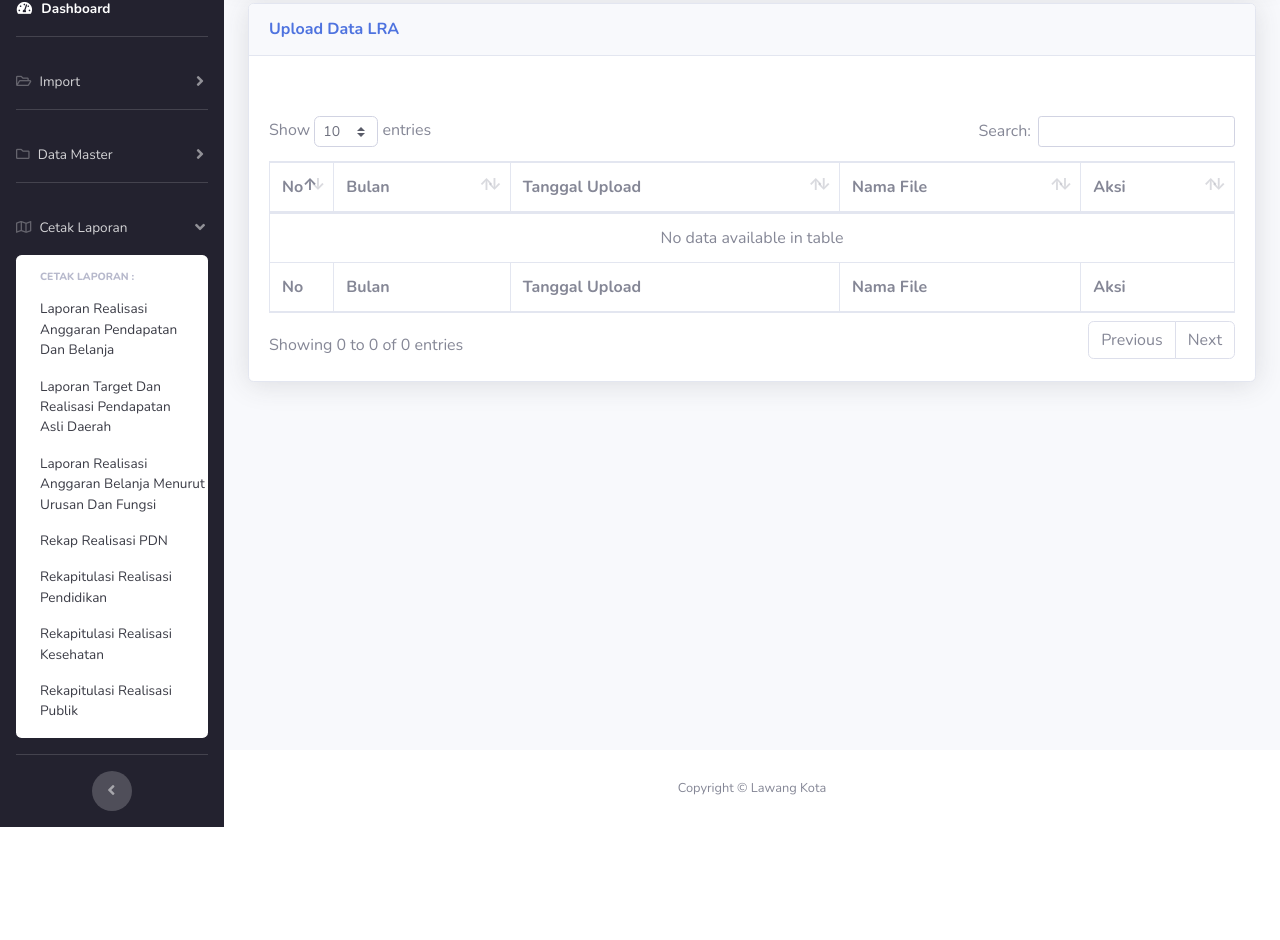
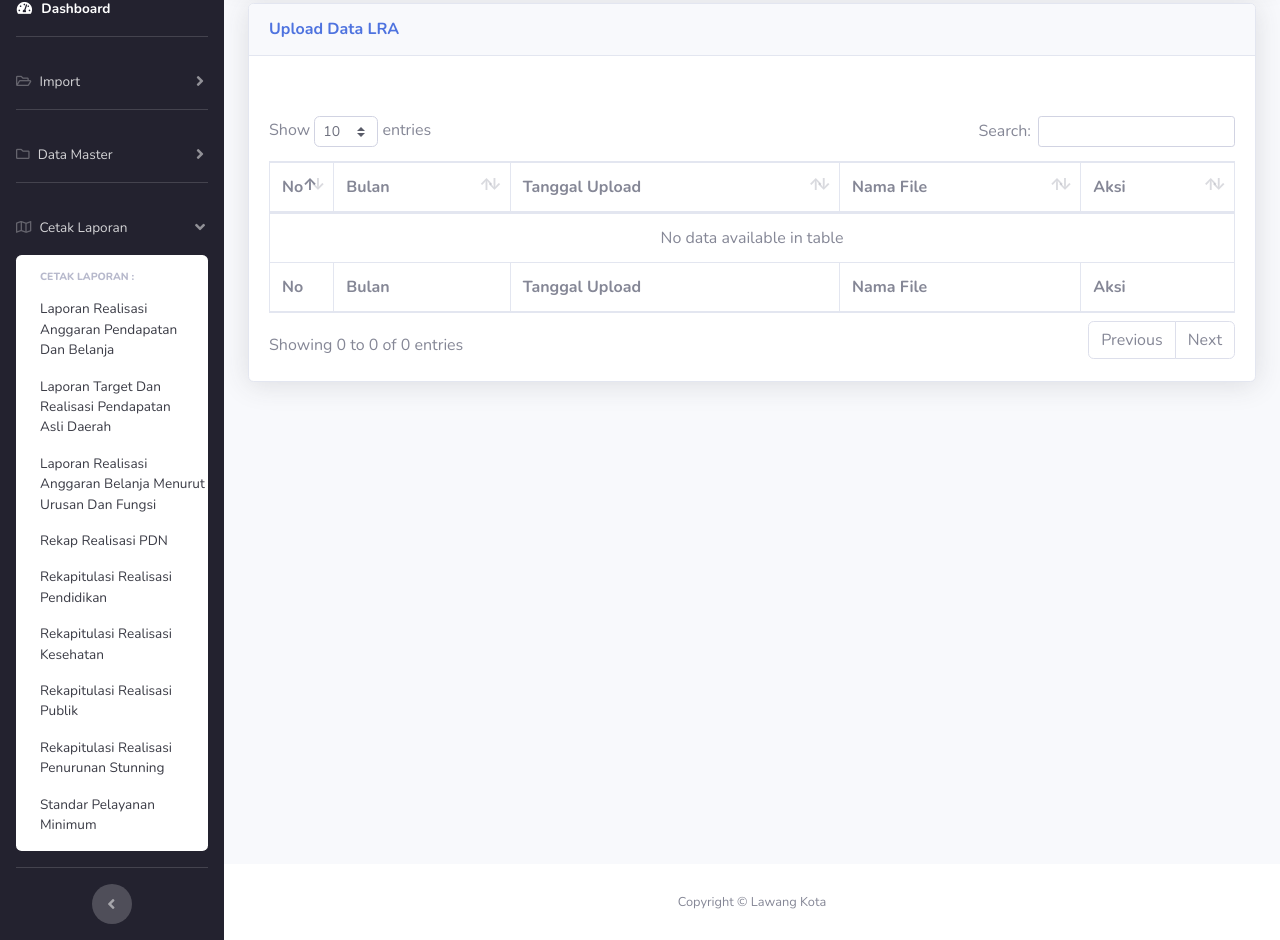
Before and after one commit to iqbae/projectlawang, a PHP site: page /uploadlra.php in a window 1280 px wide, after a click on "Cetak Laporan". Shown: the part 91-1031 px from the top of the page. Before the commit the page ends 918 px from the top, so only its background shows below. Run offline with PHP 8.4, Linux system fonts and the light colour scheme; a user stored in the database is signed in; data that the repository does not hold is empty.

Commit message:
compare, to resolve why sidebar have slowbar

```diff
--- a/index.php
+++ b/index.php
@@ -8,7 +8,6 @@ if (!isset($_SESSION["login"])) {
 }
 
 ?>
-
 
 <!DOCTYPE html>
 <html lang="en">
@@ -57,7 +56,6 @@ if (!isset($_SESSION["login"])) {
                     <i class="far fa-star"></i>
                     <span>Dashboard</span></a>
             </li>
-
 
             <!-- Divider -->
             <hr class="sidebar-divider" />
@@ -193,7 +191,7 @@ if (!isset($_SESSION["login"])) {
                 </nav>
                 <!-- End of Topbar -->
 
-                <!-- Begin page Content -->
+                <!-- Begin Page Content -->
                 <div class="container-fluid">
 
                     <h3 align="center">
--- a/uploadlra.php
+++ b/uploadlra.php
@@ -141,13 +141,17 @@ if (!isset($_SESSION["login"])) {
                             Kesehatan</a>
                         <a class="collapse-item" href="rekap_publik.php">Rekapitulasi Realisasi <br />
                             Publik</a>
+                        <a class="collapse-item" href="rekap_pstun.php">Rekapitulasi Realisasi <br />
+                            Penurunan Stunning</a>
+                        <a class="collapse-item" href="rekap_spm.php">Standar Pelayanan
+                            <br />
+                            Minimum</a>
                     </div>
                 </div>
             </li>
 
             <!-- Divider -->
             <hr class="sidebar-divider d-none d-md-block" />
-
 
             <!-- Sidebar Toggler (Sidebar) -->
             <div class="text-center d-none d-md-inline">
```
